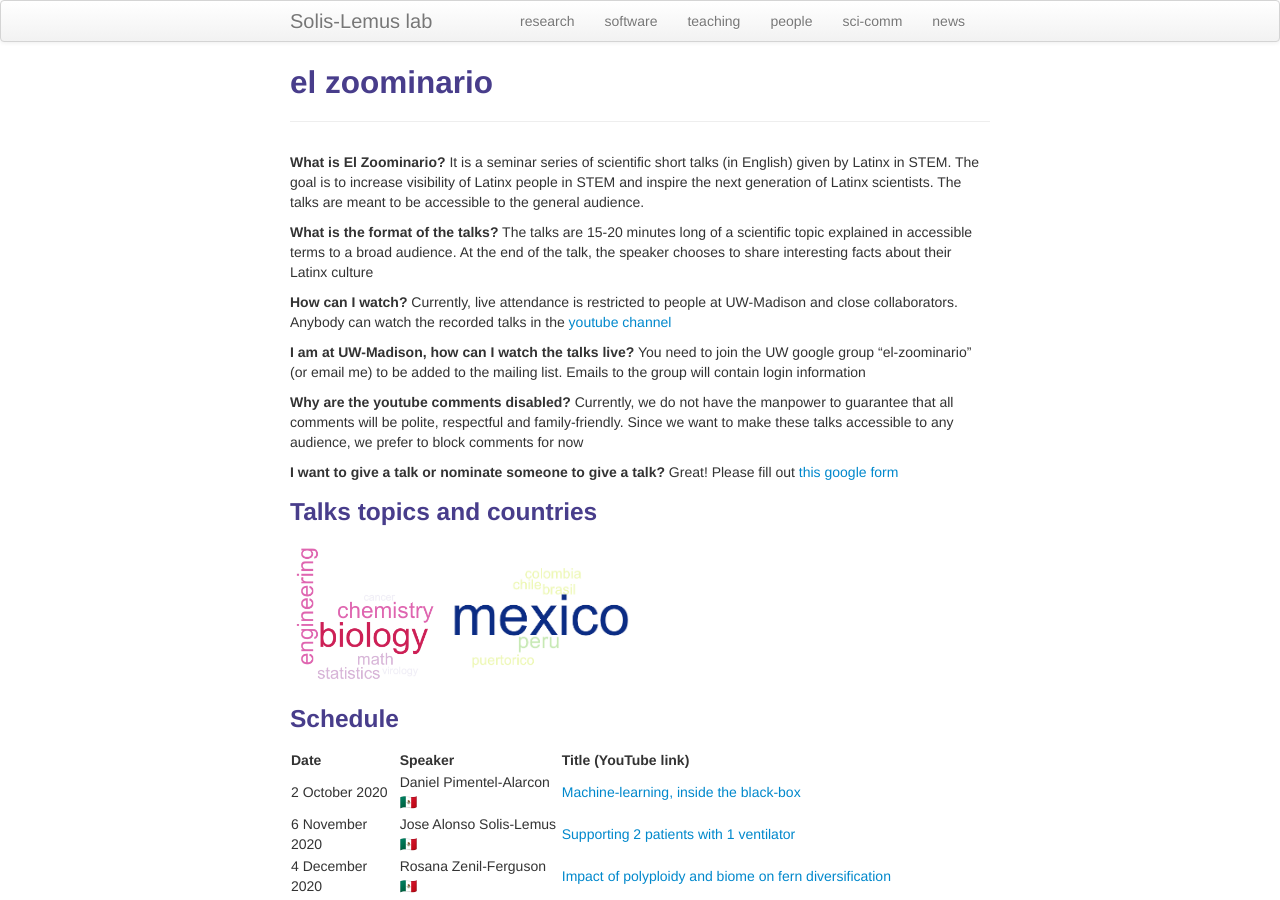
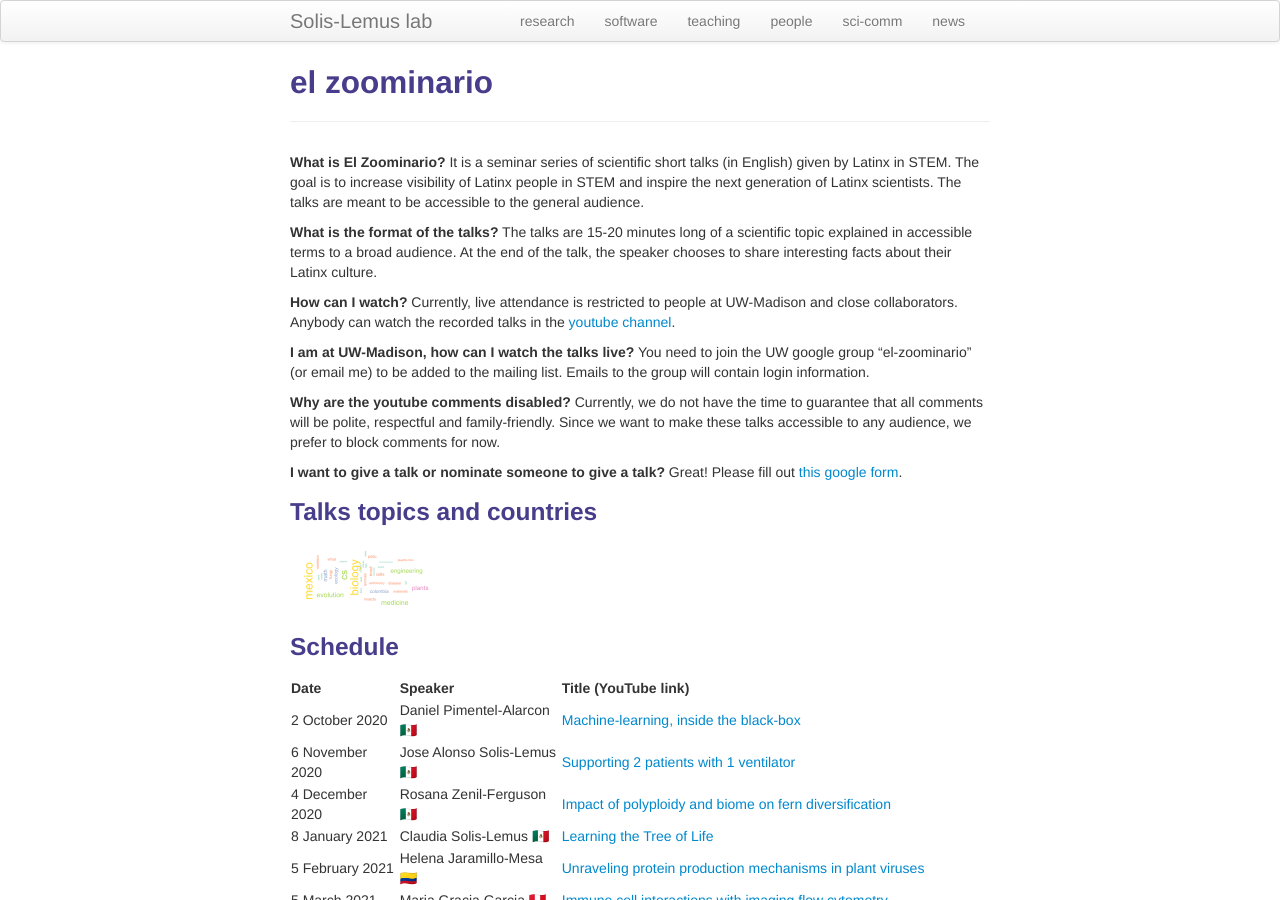
Before and after one commit to solislemuslab/solislemuslab.github.io, a Jekyll site: the page built from pages/zoominario.md, in a window 1280 px wide and 900 px high. Built offline with Jekyll 4.4.1, drawn with Linux system fonts in a browser that asks for light colours.

Commit message:
wordcloud code for el zoominario

```diff
--- a/pages/zoominario.md
+++ b/pages/zoominario.md
@@ -8,24 +8,23 @@
 It is a seminar series of scientific short talks (in English) given by Latinx in STEM. The goal is to increase visibility of Latinx people in STEM and inspire the next generation of Latinx scientists. The talks are meant to be accessible to the general audience.
 
 **What is the format of the talks?**
-The talks are 15-20 minutes long of a scientific topic explained in accessible terms to a broad audience. At the end of the talk, the speaker chooses to share interesting facts about their Latinx culture
+The talks are 15-20 minutes long of a scientific topic explained in accessible terms to a broad audience. At the end of the talk, the speaker chooses to share interesting facts about their Latinx culture.
 
 **How can I watch?**
-Currently, live attendance is restricted to people at UW-Madison and close collaborators. Anybody can watch the recorded talks in the [youtube channel](https://www.youtube.com/playlist?list=PL1AfUDnwvYbOA9rfrvyA2nR9SR0VYbklx)
+Currently, live attendance is restricted to people at UW-Madison and close collaborators. Anybody can watch the recorded talks in the [youtube channel](https://www.youtube.com/playlist?list=PL1AfUDnwvYbOA9rfrvyA2nR9SR0VYbklx).
 
 **I am at UW-Madison, how can I watch the talks live?**
-You need to join the UW google group "el-zoominario" (or email me) to be added to the mailing list. Emails to the group will contain login information
+You need to join the UW google group "el-zoominario" (or email me) to be added to the mailing list. Emails to the group will contain login information.
 
 **Why are the youtube comments disabled?**
-Currently, we do not have the manpower to guarantee that all comments will be polite, respectful and family-friendly. Since we want to make these talks accessible to any audience, we prefer to block comments for now
+Currently, we do not have the time to guarantee that all comments will be polite, respectful and family-friendly. Since we want to make these talks accessible to any audience, we prefer to block comments for now.
 
 **I want to give a talk or nominate someone to give a talk?**
-Great! Please fill out [this google form](https://forms.gle/1kpZE1XrKe9YS9cHA)
+Great! Please fill out [this google form](https://forms.gle/1kpZE1XrKe9YS9cHA).
 
 ### Talks topics and countries
 <div class="image123">
-    <img src="../assets/pics/topics.png" width="150">
-    <img src="../assets/pics/countries.png" width="200">
+    <img src="../assets/pics/zoominario-wordcloud.png" width="150">
 </div>
 
 ### Schedule
```
Also changed, not shown: assets/pics/countries.png, assets/pics/topics.png, assets/pics/zoominario-wordcloud.png (added), 2 other files.
